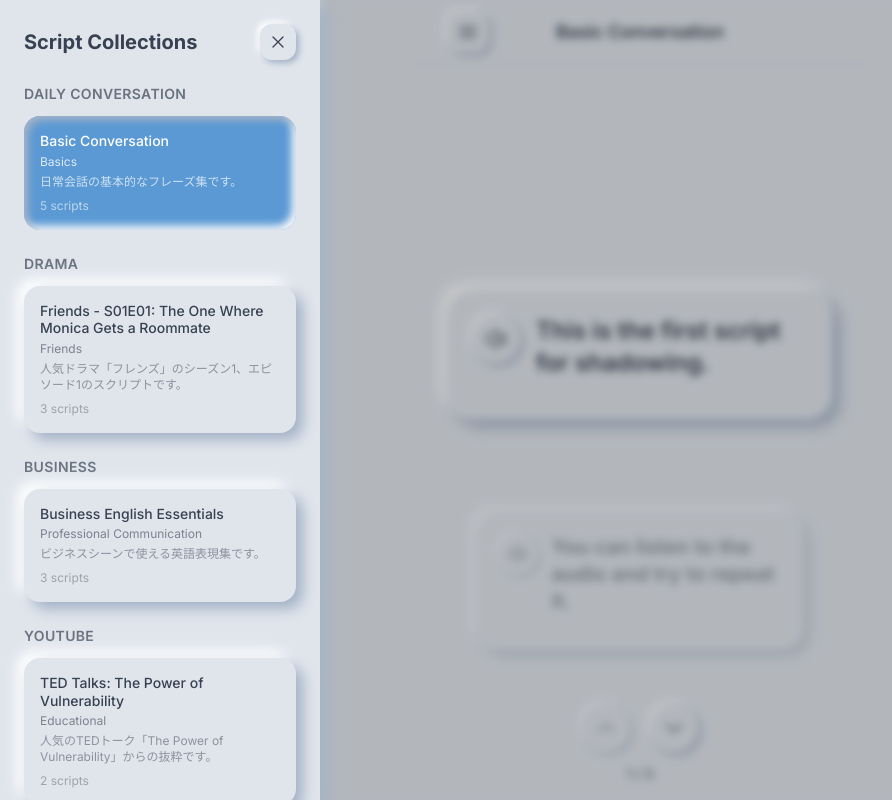
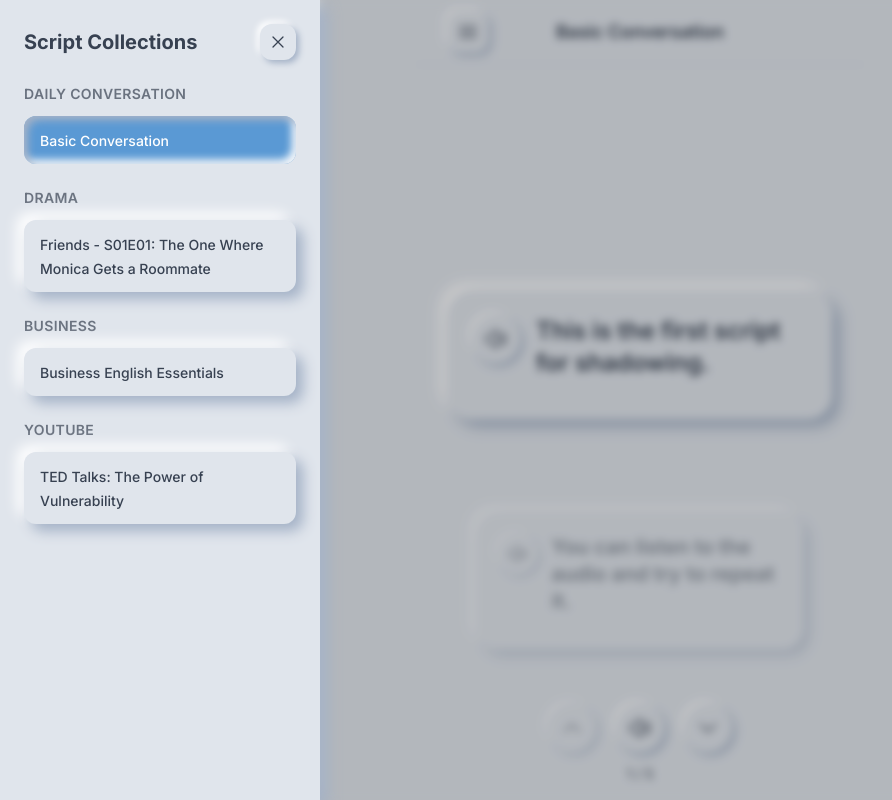
Before and after one commit to Pied-Piper46/shadowing-card, a Next.js app: page / in a window 1280 px wide. Both pictures are taken after a click on the button 468 px from the left and 32 px from the top of the page. Shown: the whole page, without its empty margins (0-892 px from the left). Built offline with nearby package versions, Linux system fonts and the light colour scheme.

Commit message:
add voice button on main page

```diff
--- a/src/app/page.tsx
+++ b/src/app/page.tsx
@@ -7,6 +7,9 @@ import Header from '@/components/Header';
 import ScriptMenu from '@/components/ScriptMenu';
 import { Script } from '@/types';
 import { useScriptGroups } from '@/hooks/useScriptGroups';
+import { useSpeechSynthesis } from '@/hooks/useSpeechSynthesis';
+import IconVolumeUp from '@/components/IconVolumeUp';
+import IconVolumeOff from '@/components/IconVolumeOff';
 import { ChevronUpIcon, ChevronDownIcon } from '@heroicons/react/24/solid';
 
 const ITEM_HEIGHT_GUESS = 300;
@@ -35,7 +38,9 @@ export default function HomePage() {
     currentScripts,
     selectGroup,
     getCurrentGroupTitle,
+    getShortGroupTitle,
   } = useScriptGroups();
+  const { speak, cancel, isSpeaking, isSupported } = useSpeechSynthesis();
 
   const [currentIndex, setCurrentIndex] = useState(0);
   const [prevCurrentIndex, setPrevCurrentIndex] = useState(0);
@@ -232,6 +237,7 @@ export default function HomePage() {
       {/* Header */}
       <Header
         currentGroupTitle={getCurrentGroupTitle()}
+        shortGroupTitle={getShortGroupTitle()}
         onMenuClick={() => setIsMenuOpen(true)}
       />
 
@@ -303,6 +309,27 @@ export default function HomePage() {
             <ChevronUpIcon className="h-6 w-6" />
           </button>
           <button
+            onClick={() => {
+              if (isSpeaking) cancel();
+              if (currentScripts[currentIndex] && isSupported) {
+                speak(currentScripts[currentIndex].englishText);
+              } else if (!isSupported) {
+                alert('Sorry, your browser does not support text-to-speech.');
+              }
+            }}
+            disabled={!currentScripts[currentIndex] || expandedCardId !== null || isAnimating}
+            className={`p-3 rounded-full transition-all duration-200 ease-in-out
+              ${isSpeaking
+                ? 'bg-neumorph-accent text-white shadow-neumorph-icon-pressed'
+                : 'bg-neumorph-bg text-neumorph-text shadow-neumorph-icon hover:shadow-neumorph-icon-hover active:shadow-neumorph-icon-pressed'
+              }
+              disabled:opacity-60 disabled:shadow-neumorph-icon disabled:cursor-not-allowed
+            `}
+            aria-label={isSpeaking ? "Stop audio" : "Play audio"}
+          >
+            {isSpeaking ? <IconVolumeOff className="h-6 w-6" /> : <IconVolumeUp className="h-6 w-6" />}
+          </button>
+          <button
             onClick={() => navigate(1)}
             disabled={currentIndex === currentScripts.length - 1 || expandedCardId !== null || isAnimating}
             className={`p-3 rounded-full transition-all duration-200 ease-in-out
--- a/src/components/Card.tsx
+++ b/src/components/Card.tsx
@@ -50,7 +50,7 @@ const Card: React.FC<CardProps> = ({ script, isExpanded, onToggleExpand }) => {
       }}
       initial={false} // No initial animation for layout changes on first render
       animate={{
-        scale: isExpanded ? 1.05 : 1, // Slightly larger when expanded
+        scale: isExpanded ? 1 : 1, // No expansion, rely on container padding
       }}
       transition={{ type: "spring", stiffness: 300, damping: 30 }}
     >
--- a/src/components/Header.tsx
+++ b/src/components/Header.tsx
@@ -1,15 +1,29 @@
 'use client';
 
-import React from 'react';
+import React, { useState, useEffect } from 'react';
 import { motion } from 'framer-motion';
 import { Bars3Icon } from '@heroicons/react/24/outline';
 
 interface HeaderProps {
   currentGroupTitle: string;
+  shortGroupTitle: string;
   onMenuClick: () => void;
 }
 
-const Header: React.FC<HeaderProps> = ({ currentGroupTitle, onMenuClick }) => {
+const Header: React.FC<HeaderProps> = ({ currentGroupTitle, shortGroupTitle, onMenuClick }) => {
+  const [isSmallScreen, setIsSmallScreen] = useState(false);
+
+  useEffect(() => {
+    const checkScreenSize = () => {
+      setIsSmallScreen(window.innerWidth < 480); // sm breakpoint
+    };
+
+    checkScreenSize();
+    window.addEventListener('resize', checkScreenSize);
+    return () => window.removeEventListener('resize', checkScreenSize);
+  }, []);
+
+  const displayTitle = isSmallScreen ? shortGroupTitle : currentGroupTitle;
   return (
     <motion.header
       className="w-full px-4 py-3 bg-neumorph-bg/95 backdrop-blur-sm border-b border-neumorph-primary-dark/20"
@@ -38,7 +52,7 @@ const Header: React.FC<HeaderProps> = ({ currentGroupTitle, onMenuClick }) => {
           transition={{ duration: 0.3 }}
         >
           <h1 className="text-lg font-semibold text-neumorph-text truncate">
-            {currentGroupTitle}
+            {displayTitle}
           </h1>
         </motion.div>
 
--- a/src/components/ScriptMenu.tsx
+++ b/src/components/ScriptMenu.tsx
@@ -59,17 +59,15 @@ const ScriptMenu: React.FC<ScriptMenuProps> = ({
   };
 
   const itemVariants = {
-    closed: { opacity: 0, x: -20 },
-    open: (i: number) => ({
+    closed: { opacity: 0 },
+    open: {
       opacity: 1,
-      x: 0,
       transition: {
-        delay: i * 0.05,
         type: 'spring',
         stiffness: 300,
         damping: 30,
       },
-    }),
+    },
   };
 
   return (
@@ -135,7 +133,7 @@ const ScriptMenu: React.FC<ScriptMenuProps> = ({
                           <motion.button
                             key={group.id}
                             onClick={() => handleGroupSelect(group.id)}
-                            className={`w-full text-left p-4 rounded-2xl transition-all duration-200 ease-in-out
+                            className={`w-full text-left px-4 py-3 rounded-xl transition-all duration-200 ease-in-out
                               ${isSelected
                                 ? 'bg-neumorph-accent text-white shadow-neumorph-pressed'
                                 : 'bg-neumorph-bg text-neumorph-text shadow-neumorph-convex hover:shadow-neumorph-icon-hover'
@@ -144,28 +142,12 @@ const ScriptMenu: React.FC<ScriptMenuProps> = ({
                             variants={itemVariants}
                             initial="closed"
                             animate="open"
-                            custom={itemIndex}
-                            whileHover={{ scale: isSelected ? 1 : 1.02 }}
-                            whileTap={{ scale: 0.98 }}
+                            whileHover={{ scale: isSelected ? 1 : 1.01 }}
+                            whileTap={{ scale: 0.99 }}
                           >
-                            <div className="flex flex-col">
-                              <span className="font-medium text-sm leading-tight mb-1">
-                                {group.title}
-                              </span>
-                              {group.subCategory && (
-                                <span className={`text-xs ${isSelected ? 'text-white/80' : 'text-neumorph-text/60'}`}>
-                                  {group.subCategory}
-                                </span>
-                              )}
-                              {group.description && (
-                                <span className={`text-xs mt-1 ${isSelected ? 'text-white/70' : 'text-neumorph-text/50'}`}>
-                                  {group.description}
-                                </span>
-                              )}
-                              <span className={`text-xs mt-2 ${isSelected ? 'text-white/60' : 'text-neumorph-text/40'}`}>
-                                {group.scriptIds.length} scripts
-                              </span>
-                            </div>
+                            <span className="font-medium text-sm leading-tight">
+                              {group.title}
+                            </span>
                           </motion.button>
                         );
                       })}
--- a/src/hooks/useScriptGroups.ts
+++ b/src/hooks/useScriptGroups.ts
@@ -53,6 +53,29 @@ export const useScriptGroups = () => {
     return currentGroup?.title || 'Loading...';
   }, [currentGroup]);
 
+  const getShortGroupTitle = useCallback(() => {
+    if (!currentGroup) return 'Loading...';
+
+    // For Friends episodes, show just "Friends S01E01"
+    if (currentGroup.details?.series && currentGroup.details?.season && currentGroup.details?.episode) {
+      return `${currentGroup.details.series} S${String(currentGroup.details.season).padStart(2, '0')}E${String(currentGroup.details.episode).padStart(2, '0')}`;
+    }
+
+    // For other content, try to shorten the title
+    const title = currentGroup.title;
+    if (title.length > 25) {
+      // Try to find a good breaking point
+      const colonIndex = title.indexOf(':');
+      if (colonIndex > 0 && colonIndex < 25) {
+        return title.substring(0, colonIndex);
+      }
+      // Otherwise just truncate
+      return title.substring(0, 22) + '...';
+    }
+
+    return title;
+  }, [currentGroup]);
+
   return {
     scriptGroups,
     currentGroupId,
@@ -60,5 +83,6 @@ export const useScriptGroups = () => {
     currentGroup,
     selectGroup,
     getCurrentGroupTitle,
+    getShortGroupTitle,
   };
 };
```
